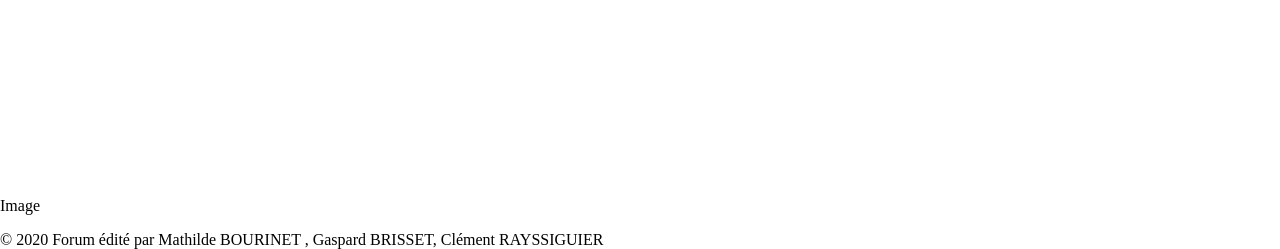
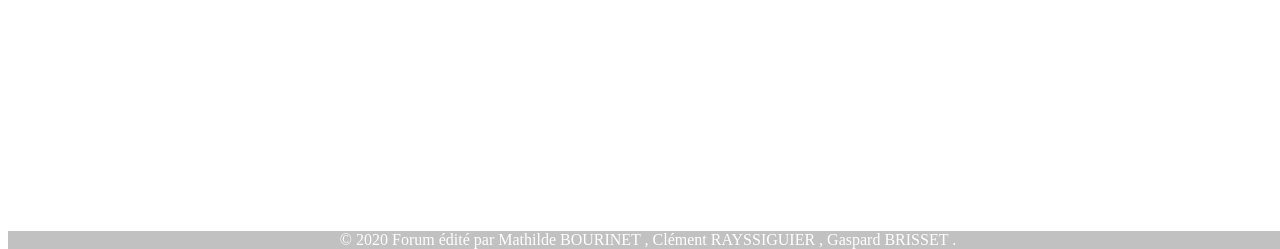
Before and after one commit to DarkUltraPSP/PPE01, a PHP site: page / in a window 1280 px wide. Shown: the part 551-800 px from the top of the page. Run offline with PHP 8.4, Linux system fonts and the light colour scheme.

Commit message:
maj footer

```diff
--- a/Developpement/CSS/footer.css
+++ b/Developpement/CSS/footer.css
@@ -1,10 +1,11 @@
 .footer
 {
-	position : fixed;
-	width : auto;
-	bottom : 0px;
-	right : 0px;
-	left : 0px;
-	font-size : #3D9CD2;
+
+    position:absolute;
+    bottom:0;
+    width:100%;
+    text-align: center;
+    color: #FFF;
+    background:#C1C1C1;
 
 }
--- a/Developpement/footer.php
+++ b/Developpement/footer.php
@@ -1,7 +1,8 @@
-<link rel="stylesheet" type="text/css" href="footer.css" media="all"/>
-<div class="footer">
-    <p>Image</p>
-        <div>© <?php echo date("Y"); ?> Forum édité par Mathilde BOURINET , Gaspard BRISSET, Clément RAYSSIGUIER</div>
+<link rel="stylesheet" type="text/css" href="css/footer.css" media="all"/>
+
+       <div class="footer">
+
+            <div>© <?php echo date("Y"); ?> Forum édité par Mathilde BOURINET , Clément RAYSSIGUIER , Gaspard BRISSET .</div>
 
 
 
```
